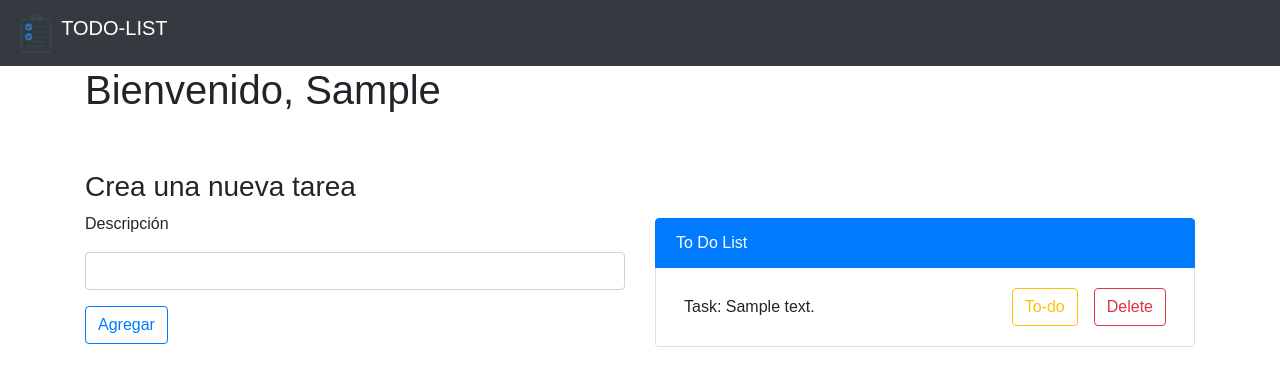
After one commit to ciscodea/Todo-List, a Flask app: template app/templates/home.html in a window 1280 px wide. The commit adds this page. Shown: the top 386 px of the page. Run offline with Flask 2, Linux system fonts and the light colour scheme; the template is opened without the code that fills it: values that come from a table or form of the project are taken from there, most other values are stand-ins (such as "Sample title", 1, 10 or a date in 2020).

Commit message:
add delete task

```diff
--- a/app/firestore_service.py
+++ b/app/firestore_service.py
@@ -29,4 +29,9 @@ def set_user(user_data):
 
 def set_todo(user_id, description):
     todos_collection_ref = db.collection('users').document(user_id).collection('todos')
-    todos_collection_ref.add({'description':description})
+    todos_collection_ref.add({'description': description, 'done': False})
+
+
+def delete_todo(user_id, todo_id):
+    todo_ref = db.document(f'users/{user_id}/todos/{todo_id}')
+    todo_ref.delete()
--- a/app/forms.py
+++ b/app/forms.py
@@ -10,5 +10,8 @@ class LoginForm(FlaskForm):
 
 
 class TodoForm(FlaskForm):
-    description = StringField('Description', validators=[DataRequired()])
-    submit = SubmitField('Submit')
+    description = StringField('Descripción', validators=[DataRequired()])
+    submit = SubmitField('Agregar')
+
+class DeletTodoForm(FlaskForm):
+    submit = SubmitField('Delete')
--- /dev/null
+++ b/app/templates/home.html
@@ -0,0 +1,39 @@
+{% extends 'base.html' %}
+{% import 'macros.html' as macros %}
+{% block title %} {{ super() }} Bienvenido{% endblock %}
+
+{% block content %}
+    <div class="container">
+            {%if username %}
+                <h1>Bienvenido, {{ username | capitalize }}</h1>
+            {% endif %}
+            <br>
+            <br>
+        <div class="row">
+            <div class="col-md-6">
+                <h3>Crea una nueva tarea</h3>
+                <form  method="POST">
+                    {{ todo_form.csrf_token }}
+
+                    <div class="form-group">
+                        <label for="Description">{{ todo_form.description.label}}</label>
+                        {{ todo_form.description(class_='form-control') }}
+                    </div>
+
+                    {{ todo_form.submit(class_='btn btn-outline-primary') }}
+
+                </form>
+            </div>
+
+
+            <div class="col-md-6 mt-5">
+                <ul class="list-group">
+                    <li class="list-group-item list-group-item-action active">To Do List</li>
+                    {% for  todo in todos %}
+                    {{ macros.render_todo(todo) }}
+                    {% endfor %}
+                </ul>
+            </div>
+        </div>
+  </div>
+{% endblock %}
--- a/app/templates/macros.html
+++ b/app/templates/macros.html
@@ -1,3 +1,23 @@
 {% macro render_todo(todo) %}
-    <li> Description: {{ todo.to_dict().description }}</li>
+
+
+    <li class="list-group-item d-flex justify-content-between align-items-center">
+        <div class="mr-auto p-2">
+             Task: {{ todo.to_dict().description }}
+        </div>
+
+        <div class="p-2">
+            <button type="button" class="btn btn-outline-warning">
+                {% if todo.to_dict().done %}
+                    Done
+                {% else %}
+                    To-do
+                {% endif %}
+            </button>
+
+        </div>
+        <div class="p-2">
+            <a class="btn btn-outline-danger" href="{{ url_for('delete', todo_id=todo.id)}}">Delete</a>
+        </div>
+    </li>
 {% endmacro %}
--- a/main.py
+++ b/main.py
@@ -7,10 +7,10 @@ from flask import (
     url_for,
     flash
 )
-from app.firestore_service import get_users, get_todos, set_todo
+from app.firestore_service import get_users, get_todos, set_todo, delete_todo
 import unittest
 from app import create_app
-from app.forms import LoginForm, TodoForm
+from app.forms import LoginForm, TodoForm, DeletTodoForm
 from flask_login import login_required, current_user
 
 
@@ -33,30 +33,38 @@ def server_error(error):
 
 @app.route('/')
 def index():
-    user_ip = request.remote_addr
-    response = make_response(redirect('/hello'))
-    session['user_ip'] = user_ip
+    response = make_response(redirect('/home'))
 
     return response
 
-@app.route('/hello', methods=['GET', 'POST'])
+@app.route('/home', methods=['GET', 'POST'])
 @login_required
-def hello():
+def home():
     user_ip = session.get('user_ip')
     username = current_user.id
 
     todo_form = TodoForm()
+    delete_form = DeletTodoForm()
 
     context = {
         'user_ip': user_ip,
         'todos': get_todos(user_id=username),
         'username': username,
-        'todo_form':todo_form
+        'todo_form':todo_form,
+        'delete_form': delete_form,
     }
 
     if todo_form.validate_on_submit():
         set_todo(user_id=username, description=todo_form.description.data)
         flash('Tu tarea se creo con éxito')
 
-        return redirect(url_for('hello'))
-    return render_template('hello.html', **context)
+        return redirect(url_for('home'))
+    return render_template('home.html', **context)
+
+
+@app.route('/todos/delete/<todo_id>', methods=['POST', 'GET'])
+def delete(todo_id):
+    user_id = current_user.id
+    delete_todo(user_id=user_id, todo_id=todo_id)
+
+    return redirect(url_for('home'))
```
Also changed, not shown: app/auth/views.py (+4 -4 lines), app/templates/hello.html (deleted, +0 -29 lines), tests/test_base.py (+5 -5 lines).
